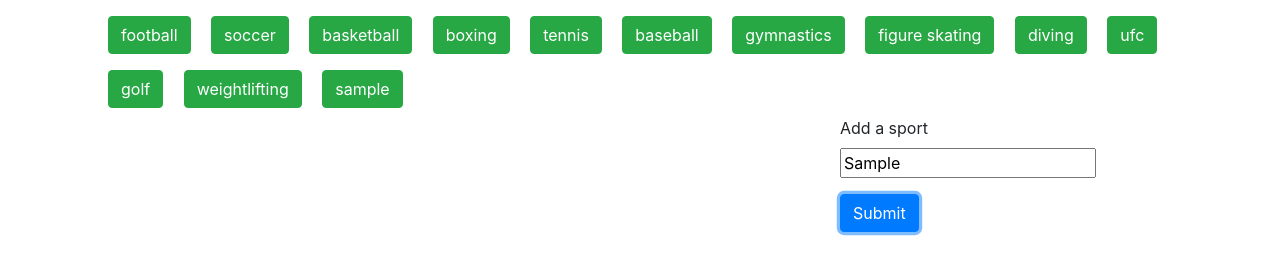
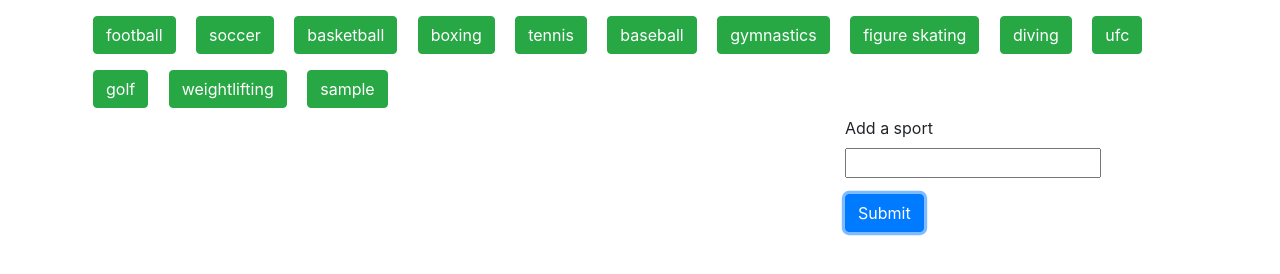
Before and after one commit to vaheminasyan2/GiphyApp, a plain HTML site: page index.html in a window 1280 px wide. Both pictures are taken after typing "Sample" into the empty fields and a click on the button "Submit". Drawn offline with nearby package versions, Linux system fonts and the light colour scheme.

Commit message:
updated files

```diff
--- a/css/style.css
+++ b/css/style.css
@@ -2,6 +2,6 @@
     margin: 2%;
 }
 
-.searchBox {
-    float:right;
+.imageBlock {
+    float:left;
 }
--- a/index.html
+++ b/index.html
@@ -15,24 +15,25 @@
 <body>
 
     <div class="container">
-        <div class="col-md buttons mt-2"></div>
-        <div class="col-md-4 searchBox">
-            <form id="seach">
+        <div class="row">
+            <div class="col buttons mt-2"></div>
+        </div>
+        <div class="row">
+            <div class="col-8 main-content"></div>
+            <div class="col-4 searchBox">
+                    <form id="search">
                         <div class="form-group">
                             <label>Add a sport</label>
                             <br>
                             <input class="mr-3" type="text" id="addItem">
                         </div>
-                <button class="btn btn-primary addItem-button">Submit</button>
+                        <button class="btn btn-primary addItemButton">Submit</button>
                     </form>
             </div>
         </div>
-    <br>
-    <div class="container">
-        <div class="row main-content"></div>
     </div>
 
-    <script src="http://code.jquery.com/jquery-3.3.1.js" integrity="sha256-2Kok7MbOyxpgUVvAk/HJ2jigOSYS2auK4Pfzbm7uH60="
+    <script src="https://code.jquery.com/jquery-3.3.1.js" integrity="sha256-2Kok7MbOyxpgUVvAk/HJ2jigOSYS2auK4Pfzbm7uH60="
         crossorigin="anonymous"></script>
     <script src="js/giphyapp.js"></script>
 
--- a/js/giphyapp.js
+++ b/js/giphyapp.js
@@ -48,17 +48,9 @@
 onclickListenerButton();
 
 // Create a function to play and pause GIFs
-
 function onclickListenerGIF() {
-$(".gif").on("click", function () {
-
-    //alert("test");
-    //console.log("1")
-
-    //var state = $(this).attr("data-state");
-    //console.log(state);
-
-
+    $(document).on("click", ".gif", function () {
+        var state = $(this).attr("data-state");
         if (state === "still") {
             $(this).attr("src", $(this).attr("data-animate"));
             $(this).attr("data-state", "animate");
@@ -68,23 +60,22 @@
             $(this).attr("data-state", "still");
         };
 
-});
+    });
 };
 onclickListenerGIF();
 
 
 // Create a function to generate a new sportButton based on user's entry into the search box
-$(".addItem-button").on("click", function () {
+
+$(".addItemButton").on("click", function () {
     event.preventDefault();
     var newSport = $("#addItem").val().trim().toLowerCase();
+    $("#addItem").val("");
     if (newSport !== "") {
-    //console.log(newSport);
-    sports.push(newSport);
-    renderButtons();
-    onclickListenerButton();
-    onclickListenerGIF();
+        //console.log(newSport);
+        sports.push(newSport);
+        renderButtons();
+        onclickListenerButton();
     }
 });
-
-
 //$(document).ready(function() {});
```
Lines whose indentation alone changed are shown as unchanged.
